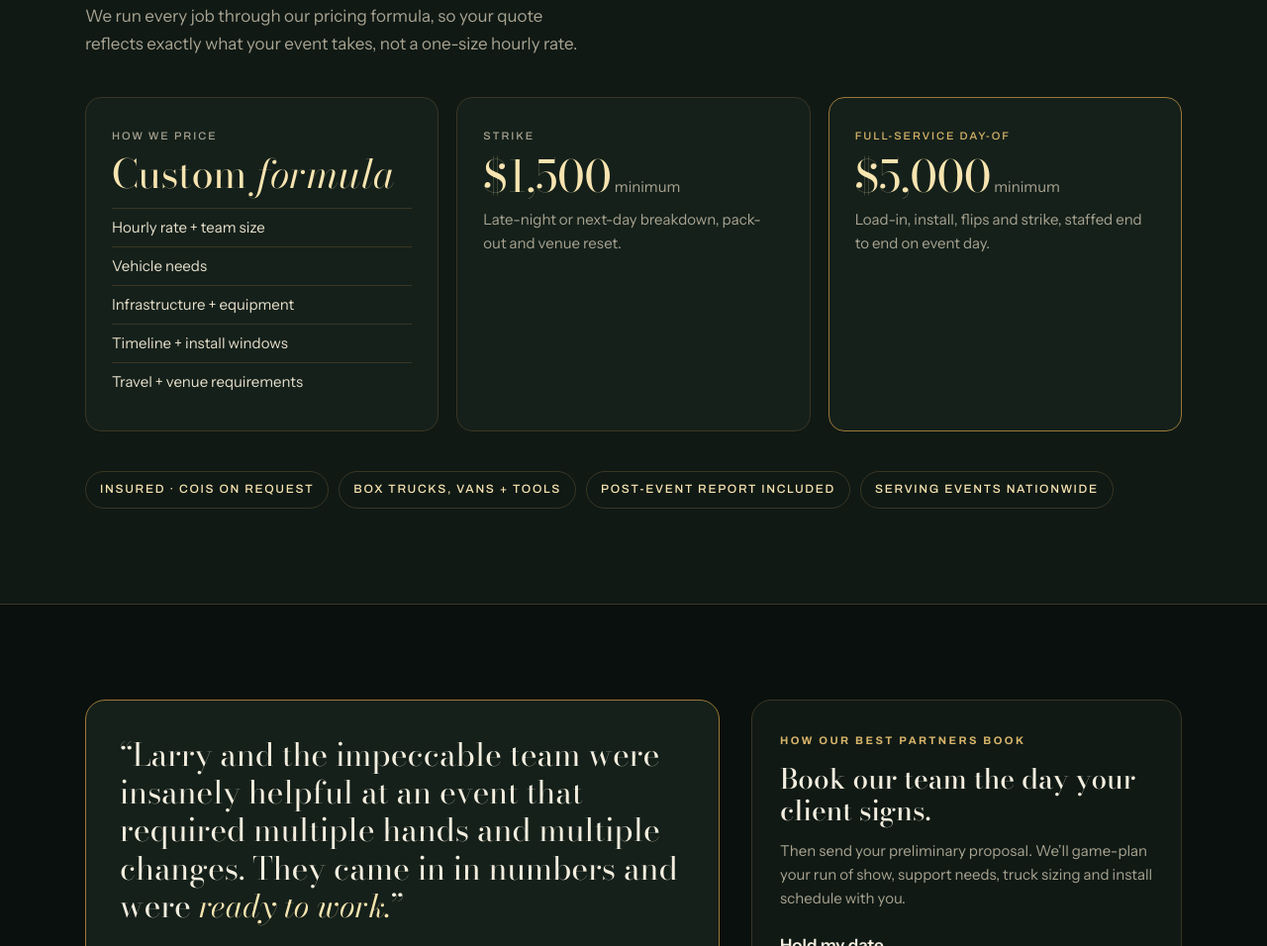
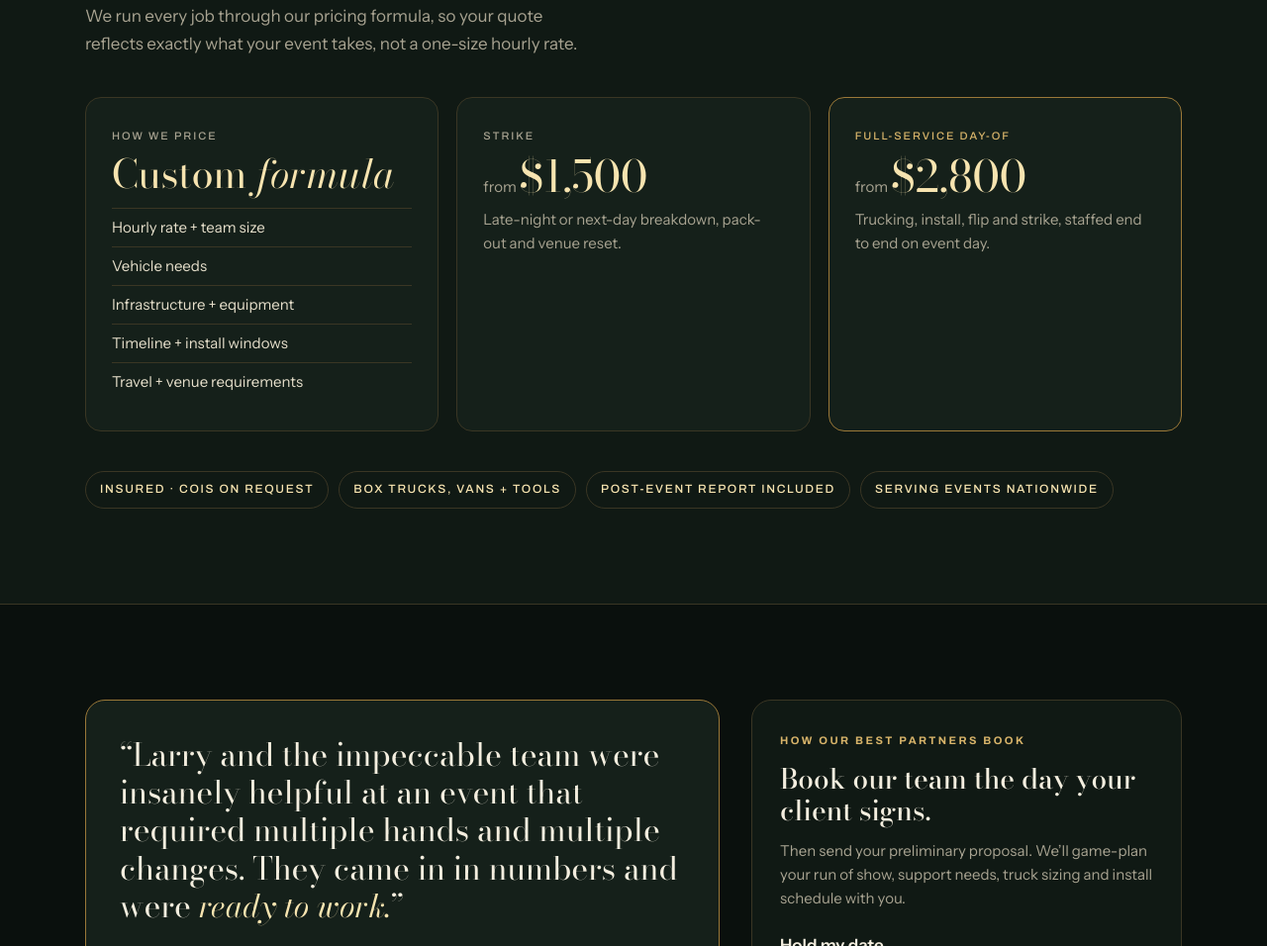
Before and after one commit to jerseystrikeco/jersey-strike-website, a website: page public/staffing/index.html in a window 1280 px wide. Shown: the part 2314-3270 px from the top of the page at 99% size. Drawn offline with nearby package versions, Linux system fonts and the light colour scheme.

Commit message:
Add files via upload

```diff
--- a/public/staffing/index.html
+++ b/public/staffing/index.html
@@ -125,13 +125,13 @@
 </article>
 <article style="border: 1px solid #3A3624; border-radius: 16px; background: #15201A; padding: 30px 26px; display: flex; flex-direction: column; gap: 10px">
 <p style="margin: 0; font-family: 'Archivo', sans-serif; font-stretch: 118%; font-size: 11px; letter-spacing: 0.18em; text-transform: uppercase; color: #A8A391">Strike</p>
-<p style="margin: 0; font-family: 'Bodoni Moda', serif; font-size: 44px; line-height: 1; color: #F7E4B0">$1,500<span style="font-family: 'Instrument Sans', sans-serif; font-size: 15px; color: #A8A391"> minimum</span></p>
+<p style="margin: 0; font-family: 'Bodoni Moda', serif; font-size: 44px; line-height: 1; color: #F7E4B0"><span style="font-family: 'Instrument Sans', sans-serif; font-size: 15px; color: #A8A391">from </span>$1,500</p>
 <p style="margin: 0; font-size: 15px; color: #A8A391">Late-night or next-day breakdown, pack-out and venue reset.</p>
 </article>
 <article style="border: 1px solid #9A7838; border-radius: 16px; background: #15201A; padding: 30px 26px; display: flex; flex-direction: column; gap: 10px">
 <p style="margin: 0; font-family: 'Archivo', sans-serif; font-stretch: 118%; font-size: 11px; letter-spacing: 0.18em; text-transform: uppercase; color: #D8B46A">Full-service day-of</p>
-<p style="margin: 0; font-family: 'Bodoni Moda', serif; font-size: 44px; line-height: 1; color: #F7E4B0">$5,000<span style="font-family: 'Instrument Sans', sans-serif; font-size: 15px; color: #A8A391"> minimum</span></p>
-<p style="margin: 0; font-size: 15px; color: #A8A391">Load-in, install, flips and strike, staffed end to end on event day.</p>
+<p style="margin: 0; font-family: 'Bodoni Moda', serif; font-size: 44px; line-height: 1; color: #F7E4B0"><span style="font-family: 'Instrument Sans', sans-serif; font-size: 15px; color: #A8A391">from </span>$2,800</p>
+<p style="margin: 0; font-size: 15px; color: #A8A391">Trucking, install, flip and strike, staffed end to end on event day.</p>
 </article>
 </div>
 <ul style="margin: 0; padding: 0; list-style: none; display: flex; flex-wrap: wrap; gap: 10px">
```
